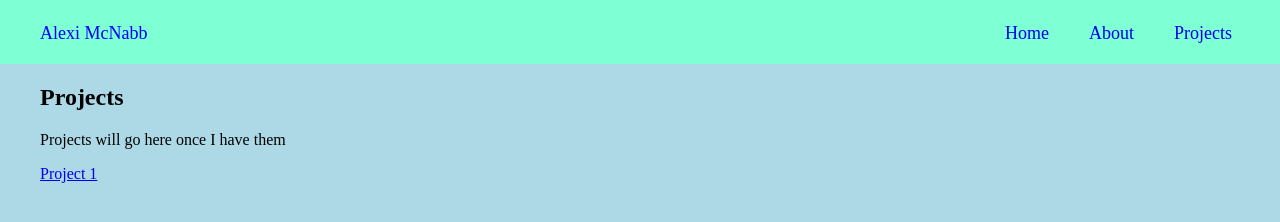
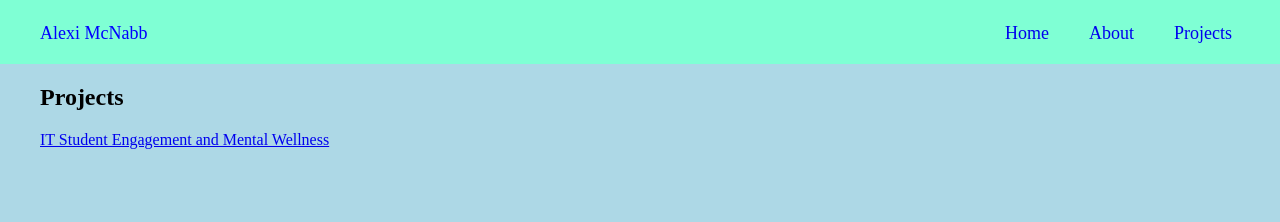
Before and after one commit to audinpex/audinpex.github.io, a plain HTML site: page projects.html in a window 1280 px wide. Drawn offline with Linux system fonts and the light colour scheme.

Commit message:
fixed projects home page

```diff
--- a/projects.html
+++ b/projects.html
@@ -15,7 +15,6 @@
     </nav>
     <body>
         <h2>Projects</h2>
-        <p>Projects will go here once I have them</p>
-        <a href="project1.html">Project 1</a>
+        <a href="project1.html">IT Student Engagement and Mental Wellness</a>
     </body>
 </html>
```
